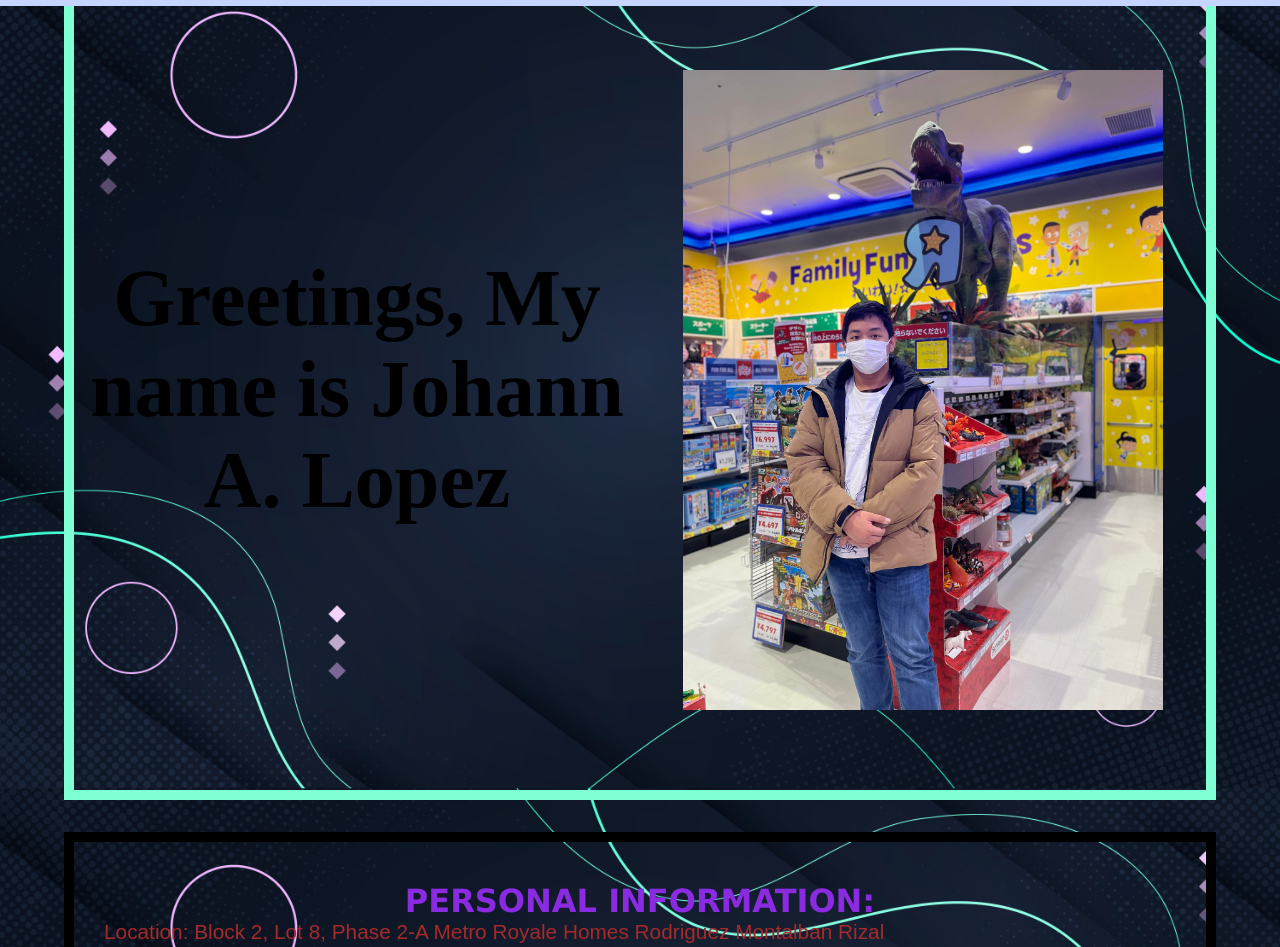
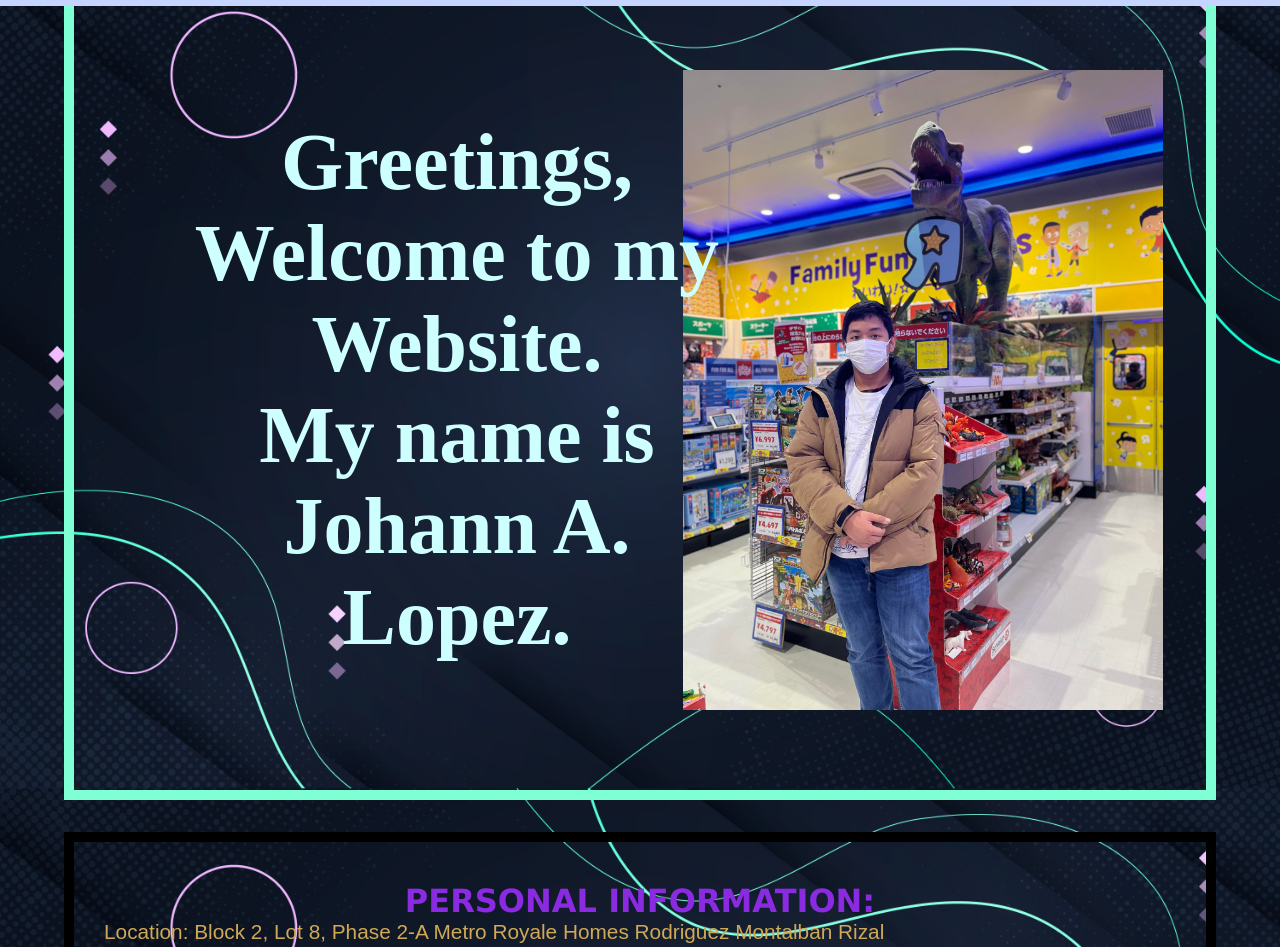
Before and after one commit to johann122004/WD-Lopez-Seatwork-2, a plain HTML site: page index.html in a window 1280 px wide. Shown: the part 65-1012 px from the top of the page. Drawn offline with Linux system fonts and the light colour scheme.

Commit message:
Changed the color and positioning of the text.

```diff
--- a/assets/css/style.css
+++ b/assets/css/style.css
@@ -81,6 +81,9 @@ section.hero .left{
     & h1 {
         font-size: 5rem;
         text-align: center;
+        color: rgb(205, 255, 255);
+        position: relative;
+        left: 100px;
     }
 }
 section.hero .left{
@@ -108,7 +111,7 @@ section.villain {
     & p {
         font-size: 1.3rem;
         font-family: Arial, Helvetica, sans-serif;
-        color: brown;
+        color: rgb(207, 169, 85);
         padding-left: 30px;
     }
     & h1 {
--- a/index.html
+++ b/index.html
@@ -23,7 +23,10 @@
      </header>
      <section class="hero">
         <div class="left">
-            <h1>Greetings, My name is Johann A. Lopez</h1>
+            <h1>Greetings, Welcome to my Website.
+                <br>
+                My name is Johann A. Lopez.
+            </h1>
         </div>
         <div class="right">
             <img src="./assets/img/Lopez_Picture.jpg" alt="" width = "480" height = "640">
```
